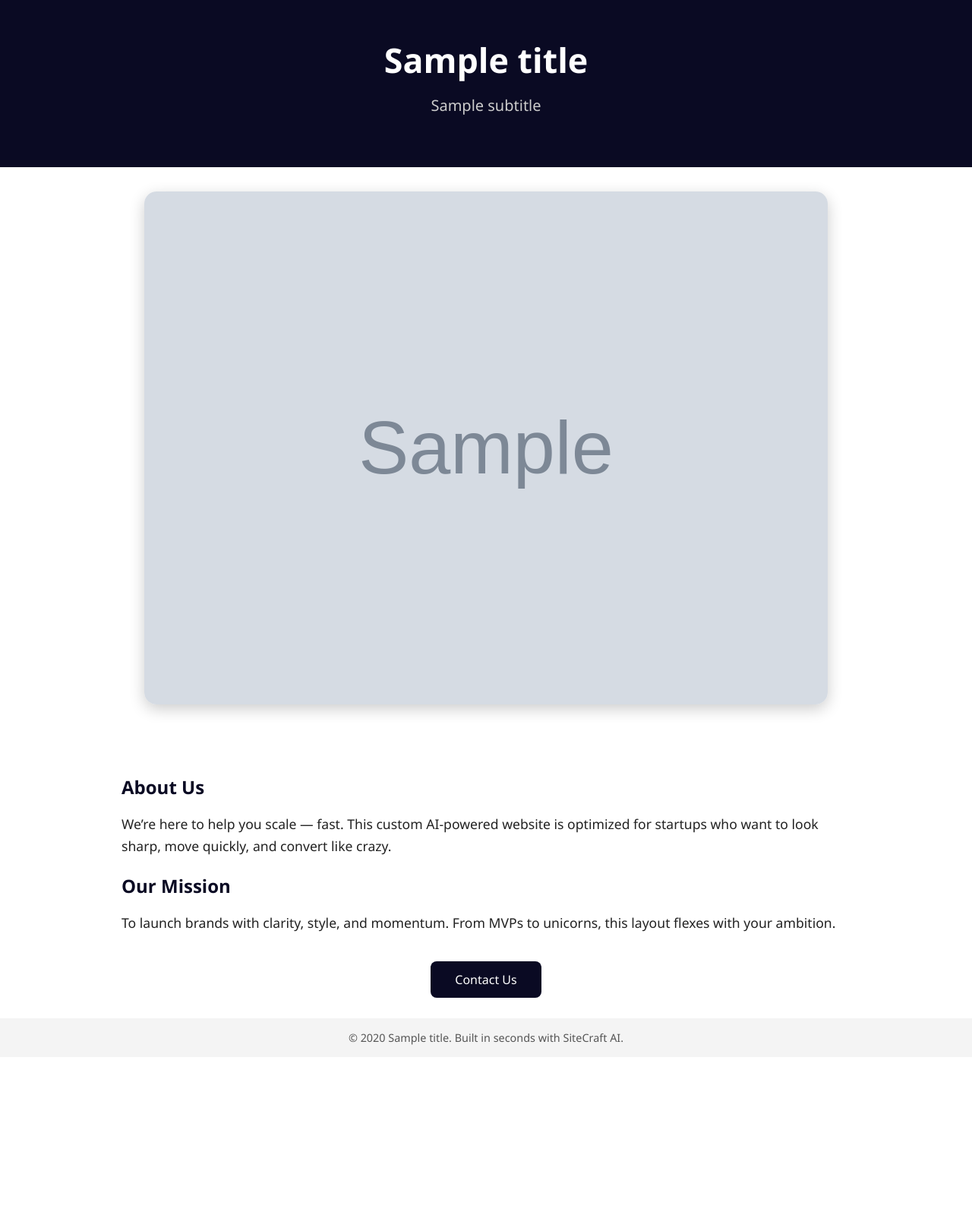
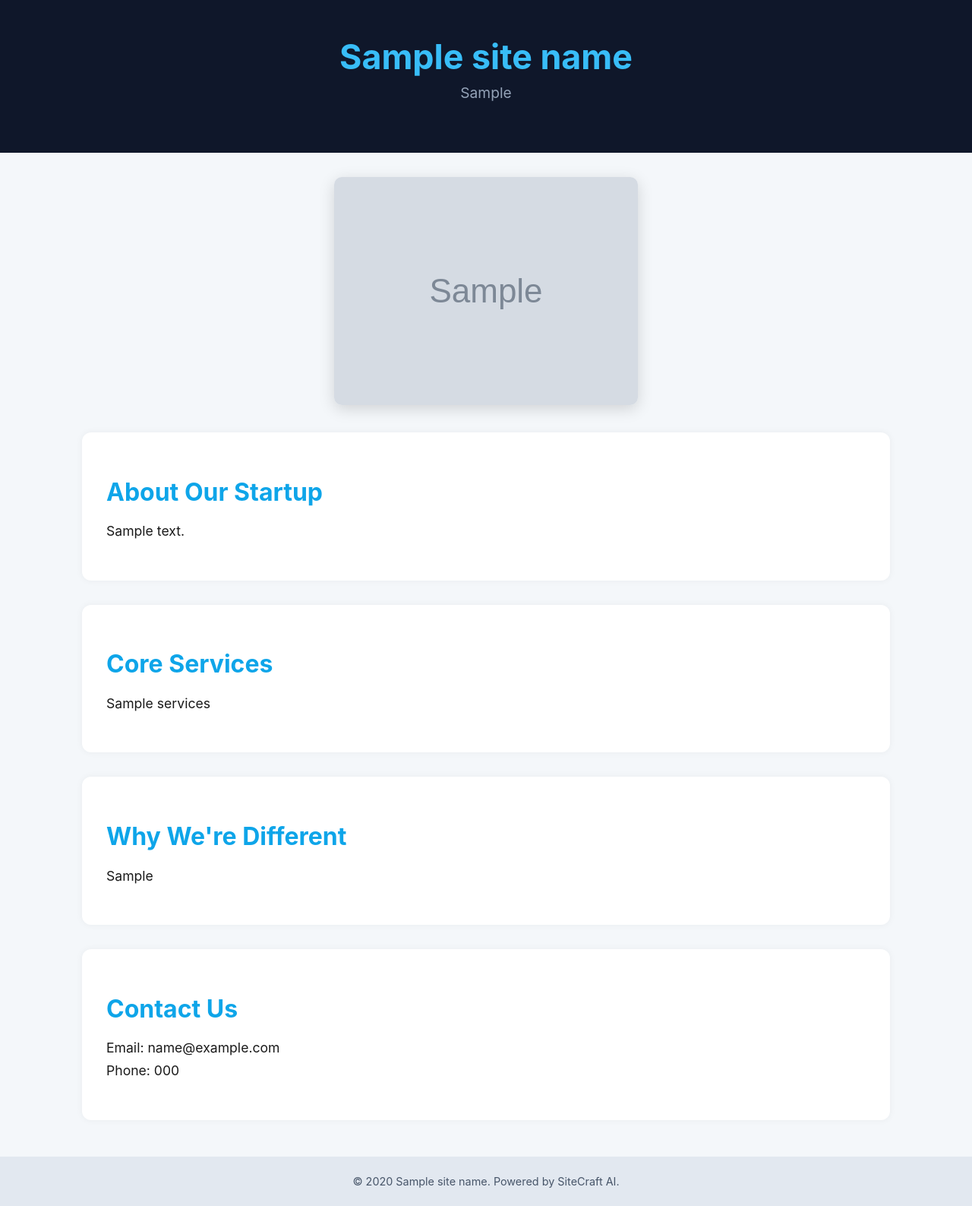
Before and after one commit to chehanvey-ctrl/sitecraft-backend, a Python web app: template templates/modern_startup_launch.html in a window 1280 px wide. Shown: the whole page at 76% size. Before the commit the page ends 1375 px from the top, so only its background shows below. Run offline with Jinja, Linux system fonts and the light colour scheme; the template is opened without the code that fills it: most values are stand-ins (such as "Sample title", 1, 10 or a date in 2020); grey boxes marked "Sample" are stand-in pictures.

Commit message:
Update modern_startup_launch.html

```diff
--- a/templates/modern_startup_launch.html
+++ b/templates/modern_startup_launch.html
@@ -3,115 +3,108 @@
 <head>
   <meta charset="UTF-8" />
   <meta name="viewport" content="width=device-width, initial-scale=1.0"/>
-  <title>{{ title }} – Startup Launchpad</title>
+  <title>{{ site_name }} – Startup Launchpad</title>
   <style>
     body {
       margin: 0;
-      font-family: 'Segoe UI', Tahoma, Geneva, Verdana, sans-serif;
-      background-color: #ffffff;
-      color: #222;
+      font-family: 'Inter', sans-serif;
+      background-color: #f4f7fa;
+      color: #1a1a1a;
     }
 
     header {
-      background-color: #0a0a23;
-      color: white;
+      background-color: #0f172a;
+      color: #fff;
+      padding: 3rem 1rem;
       text-align: center;
-      padding: 3rem 1rem;
     }
 
     header h1 {
       font-size: 2.8rem;
       margin: 0;
+      color: #38bdf8;
     }
 
     header p {
-      font-size: 1.25rem;
-      margin-top: 1rem;
-      color: #ccc;
+      margin-top: 0.5rem;
+      font-size: 1.2rem;
+      color: #94a3b8;
     }
 
-    .hero-img {
-      display: flex;
-      justify-content: center;
+    .ai-image {
+      text-align: center;
       margin: 2rem 0;
     }
 
-    .hero-img img {
-      width: 90%;
-      max-width: 900px;
-      border-radius: 16px;
-      box-shadow: 0 6px 20px rgba(0,0,0,0.2);
+    .ai-image img {
+      max-width: 90%;
+      border-radius: 10px;
+      box-shadow: 0 5px 20px rgba(0,0,0,0.15);
     }
 
     section {
-      padding: 2.5rem 1.5rem;
-      max-width: 960px;
-      margin: auto;
+      max-width: 1000px;
+      margin: 2rem auto;
+      padding: 2rem;
+      background: #ffffff;
+      border-radius: 12px;
+      box-shadow: 0 0 10px rgba(0,0,0,0.05);
     }
 
     section h2 {
-      color: #0a0a23;
-      margin-bottom: 0.5rem;
+      color: #0ea5e9;
+      font-size: 2rem;
+      margin-bottom: 1rem;
     }
 
     section p {
+      font-size: 1.1rem;
       line-height: 1.7;
-      font-size: 1.1rem;
-    }
-
-    .cta {
-      text-align: center;
-      margin-top: 3rem;
-    }
-
-    .cta a {
-      background-color: #0a0a23;
-      color: white;
-      padding: 0.8rem 2rem;
-      text-decoration: none;
-      border-radius: 8px;
-      font-size: 1rem;
-      transition: background-color 0.3s ease;
-    }
-
-    .cta a:hover {
-      background-color: #1e1e40;
     }
 
     footer {
-      background-color: #f4f4f4;
+      background-color: #e2e8f0;
       text-align: center;
-      padding: 1rem;
+      padding: 1.5rem;
       font-size: 0.9rem;
-      color: #555;
+      color: #475569;
+      margin-top: 3rem;
     }
   </style>
 </head>
 <body>
 
   <header>
-    <h1>{{ title }}</h1>
-    <p>{{ subtitle }}</p>
+    <h1>{{ site_name }}</h1>
+    <p>{{ site_tagline }}</p>
   </header>
 
-  <div class="hero-img">
-    <img src="{{ image_url }}" alt="AI-generated image for {{ title }}">
+  <div class="ai-image">
+    <img src="{{ ai_image_url }}" alt="AI-generated hero visual for {{ site_name }}">
   </div>
 
   <section>
-    <h2>About Us</h2>
-    <p>We’re here to help you scale — fast. This custom AI-powered website is optimized for startups who want to look sharp, move quickly, and convert like crazy.</p>
+    <h2>About Our Startup</h2>
+    <p>{{ about_us }}</p>
+  </section>
 
-    <h2>Our Mission</h2>
-    <p>To launch brands with clarity, style, and momentum. From MVPs to unicorns, this layout flexes with your ambition.</p>
+  <section>
+    <h2>Core Services</h2>
+    <p>{{ services }}</p>
+  </section>
 
-    <div class="cta">
-      <a href="mailto:{{ contact_email }}">Contact Us</a>
-    </div>
+  <section>
+    <h2>Why We're Different</h2>
+    <p>{{ value_proposition }}</p>
+  </section>
+
+  <section>
+    <h2>Contact Us</h2>
+    <p>Email: {{ contact_email }}<br />Phone: {{ contact_phone }}</p>
   </section>
 
   <footer>
-    &copy; {{ year }} {{ title }}. Built in seconds with SiteCraft AI.
+    &copy; {{ year }} {{ site_name }}. Powered by SiteCraft AI.
   </footer>
 
 </body>
```
